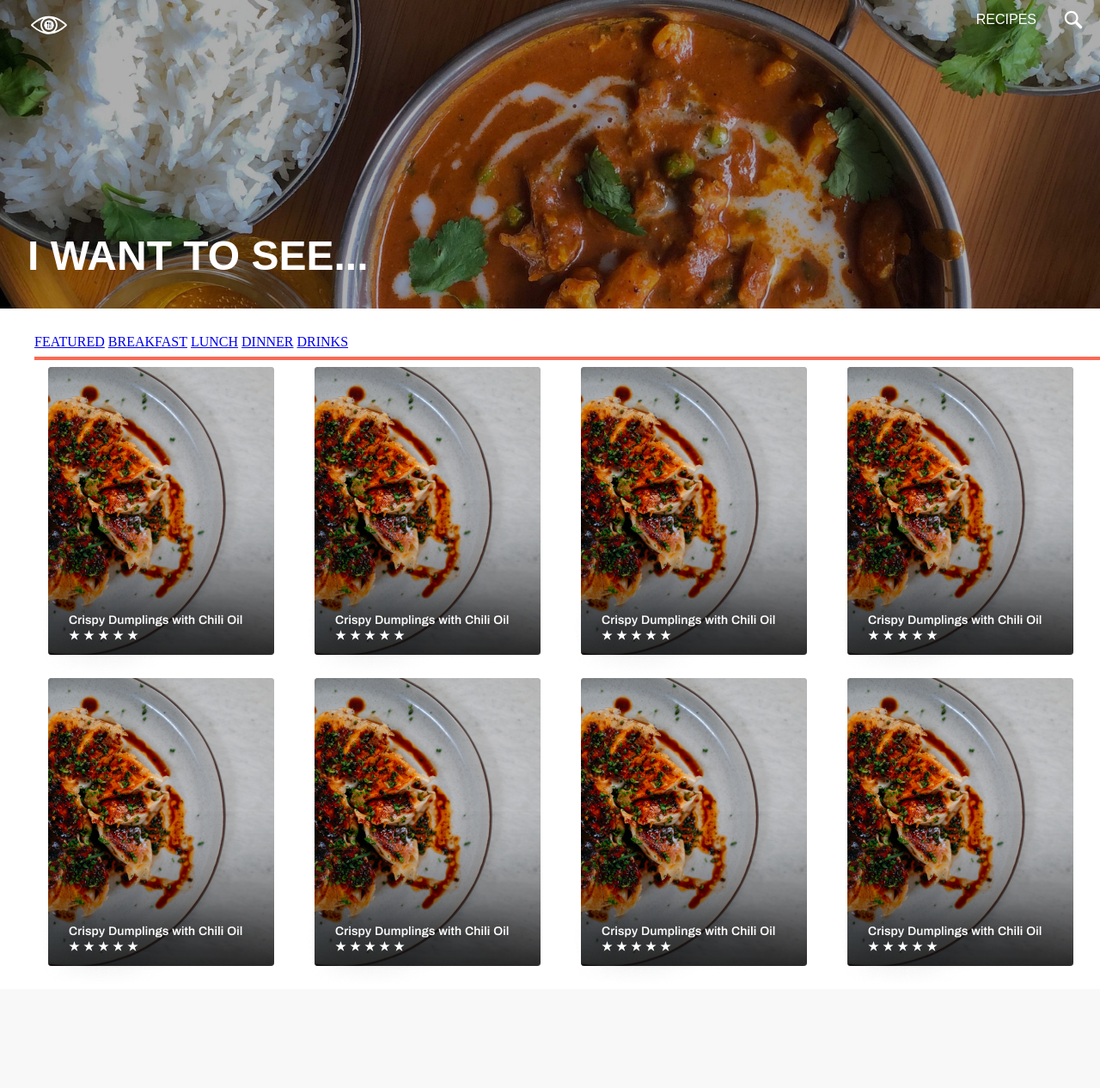
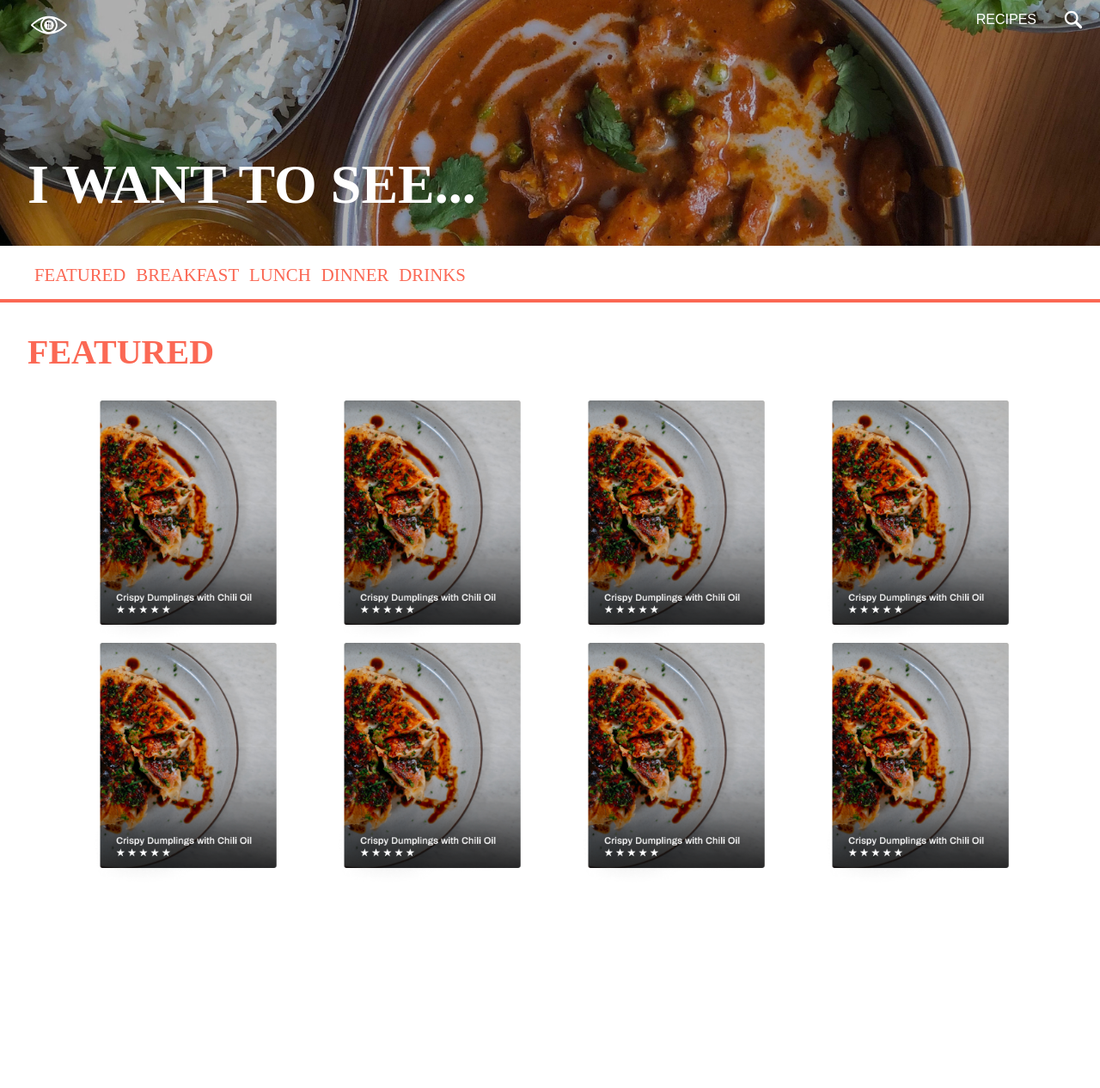
Before and after one commit to megan-lam/idm232-mal464, a PHP site: page /categories.html in a window 1280 px wide. Shown: the whole page at 86% size. Before the commit the page ends 1124 px from the top, so only its background shows below. Run offline with PHP 8.4, Linux system fonts and the light colour scheme; some web fonts are replaced.

Commit message:
grid >:|

```diff
--- a/categories.html
+++ b/categories.html
@@ -27,7 +27,9 @@
             <li class= "button"><a href="resume.html" class="resume">LUNCH</a></li>
             <li class= "button"><a href="work.html" class="work">DINNER</a></li>
             <li class= "button"><a href="resume.html" class="resume">DRINKS</a></li>
+            </ul>
             <HR WIDTH="100%" COLOR="FB6854" SIZE="4">
+    <h2 class="section_title">FEATURED</h2>
     <div class="center">
     <div class="grid">
   <img src="images/crispy_dumpling.png" alt="Crispy Dumplings in Chili Oil" class="imgsize">
--- a/css/stylesheet.css
+++ b/css/stylesheet.css
@@ -1,3 +1,22 @@
+/* fonts */
+@font-face{
+    font-family: 'robotocondensed';
+    src: url(../fonts/robotocondensed-regular-webfont.woff2) format('woff2');
+    font-weight: normal;
+    font-style: normal;
+}
+@font-face{
+    font-family: 'robotocondensed';
+    src: url(../fonts/robotocondensed-italic-webfont.woff2) format('woff2');
+    font-weight: normal;
+    font-style: italic;
+}
+@font-face{
+    font-family: 'robotocondensed';
+    src: url(../fonts/robotocondensed-bold-webfont.woff2) format('woff2');
+    font-weight: bold;
+    font-style: normal;
+}
 /* nav related stuff  */
 .dropdown{
     position: relative;
@@ -140,36 +191,81 @@ body{
     height: 5rem;
     }
     .cat_text{
-    font-size: 3rem;
+    font-size: 3.5rem;
     padding-top: 10%;
+    margin-bottom: 0;
     }
-    /*.grid{
+    .grid{
         display: grid;
         height: 100vh;
-        grid-template-columns: auto auto auto;
+        grid-template-columns: 1fr 1fr 1fr 1fr;
         grid-template-rows: 1fr 1fr 1fr 1fr;
-        column-gap: 3rem;
-        padding-left: 3rem;
-    }*/
+    }
+    .center{
+        display: flex;
+        justify-content: center;
+    }
     .imgsize{
-        width: 250px;
+        width: 200px;
         }
+    .section_title{
+        font-family: 'robotocondensed';
+        font-size: 2.5rem;
+        padding-left: 2rem;
+        color: #FB6854;
+    }
+    ul.categories{
+        margin-top: 0;
+        padding-top: 2rem;
+    }
+    li.button{
+        padding-right: .5rem;
+    }
  }
- @media (min-width:1200px) {
+ @media (min-width:1120px) {
    body.home{
     background-image: url("../images/bg_img_large.jpg");
     background-repeat: no-repeat;
     background-size:cover;
     }
     body.categories{
-    background-image: url("../images/category_header.jpg");
+    background-image: url("../images/category_header_test.jpg");
     background-repeat: no-repeat;
     background-size:cover;
-    height: 5rem;
+    height: 4rem;
     }
     .cat_text{
-    font-size: 3rem;
-    padding-top: 14%;
+    font-size: 4rem;
+    padding-top: 6%;
+    margin-bottom: 0;
+    }
+    .grid{
+        display: grid;
+        height: 100vh;
+        grid-template-columns: 1fr 1fr 1fr 1fr;
+        grid-template-rows: 1fr 1fr 1fr 1fr;
+        column-gap: 4rem;
+    }
+    .center{
+        display: flex;
+        justify-content: center;
+    }
+    .imgsize{
+        width: 220px;
+        }
+    .section_title{
+        font-family: 'robotocondensed';
+        font-size: 2.5rem;
+        padding-left: 2rem;
+        color: #FB6854;
+    }
+    ul.categories{
+        margin-top: 0;
+        padding-top: 3.5rem;
+    }
+    li.button{
+        font-size: 1.3rem;
+        padding-right: .5rem;
     }
     /*.grid{
         display: grid;
@@ -191,17 +287,17 @@ body{
 /*category*/
 .cat_text{
     color: white;
-    font-family: sans-serif;
+    font-family: 'robotocondensed';
     padding-left: 2rem;
 }
-.grid{
-    display: grid;
-    grid-template-columns: 1fr 1fr 1fr 1fr;
-}
+
 li.button{
+    font-family: 'robotocondensed';
     display: inline;
     position: relative;
 }
-ul.categories{
-    padding-top: 2rem;
+a{
+    text-decoration: none;
+    color: #FB6854;
 }
+a:hover {color: #FFA79B;}
```
Also changed, not shown: other parts of css/stylesheet.css (+54 -22 lines), images/category_header_med.jpg (added), images/category_header_test.jpg (added).
